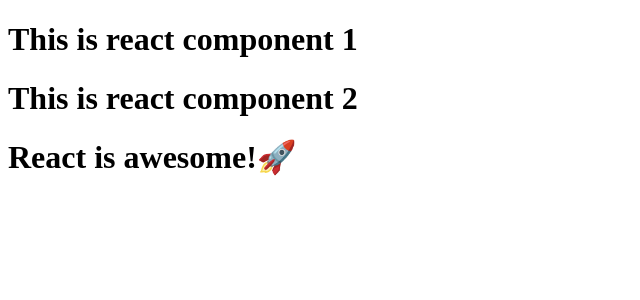
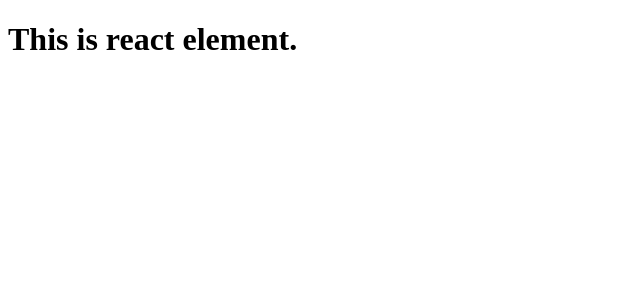
Before and after one commit to Umarfarooq88/Foodie, a React (Vite) app: page / in a window 1280 px wide. Shown: the top 300 px of the page, without its empty margins (0-640 px from the left). Built offline with nearby package versions, Linux system fonts and the light colour scheme.

Commit message:
ep3(element,comp,comp composition)

```diff
--- a/App.js
+++ b/App.js
@@ -9,17 +9,18 @@ const heading= <h1>Namaste REACT 🚀</h1>;
 
 // react element ----- starts with lower case letters
              //------- for single line use "parenthesis"
-             //--------for double line or when return is der use "flower brackets"
-const heading1=()=>(
-     <h1>
-        This is react element.
-    </h1>
+             //--------for double line use return is der and use "flower brackets"
+const headingg=(
+ <h1>  This is react element.</h1>
 );
+
 
 
 /*
 react component
-to render use </>
+ ------- for single line use "parenthesis"
+ --------for double line use return is der and use "flower brackets"
+to render use "</>"
 */
 const Component1=()=>(
      <h1  className='headd'>This is react component 1 </h1>
@@ -34,8 +35,10 @@ const Component2=()=>{
    <h1>React  is awesome!🚀 </h1>
    </div>
     );
+
 };
 
 
 const root=ReactDOM.createRoot(document.getElementById('root'));
-    root.render(<Component2/>);
+    // root.render(<Component2/>);
+    root.render(headingg);
```
